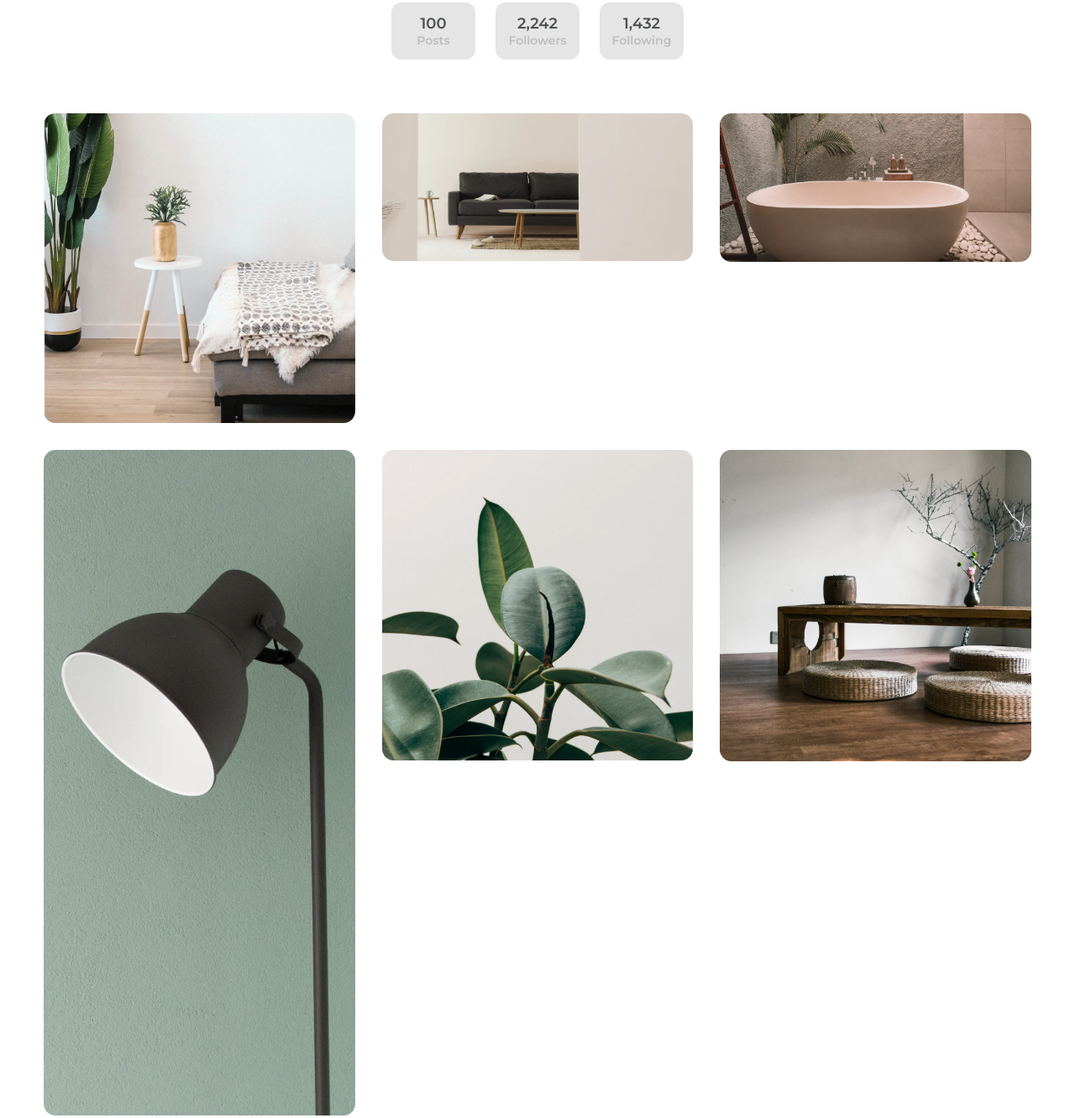
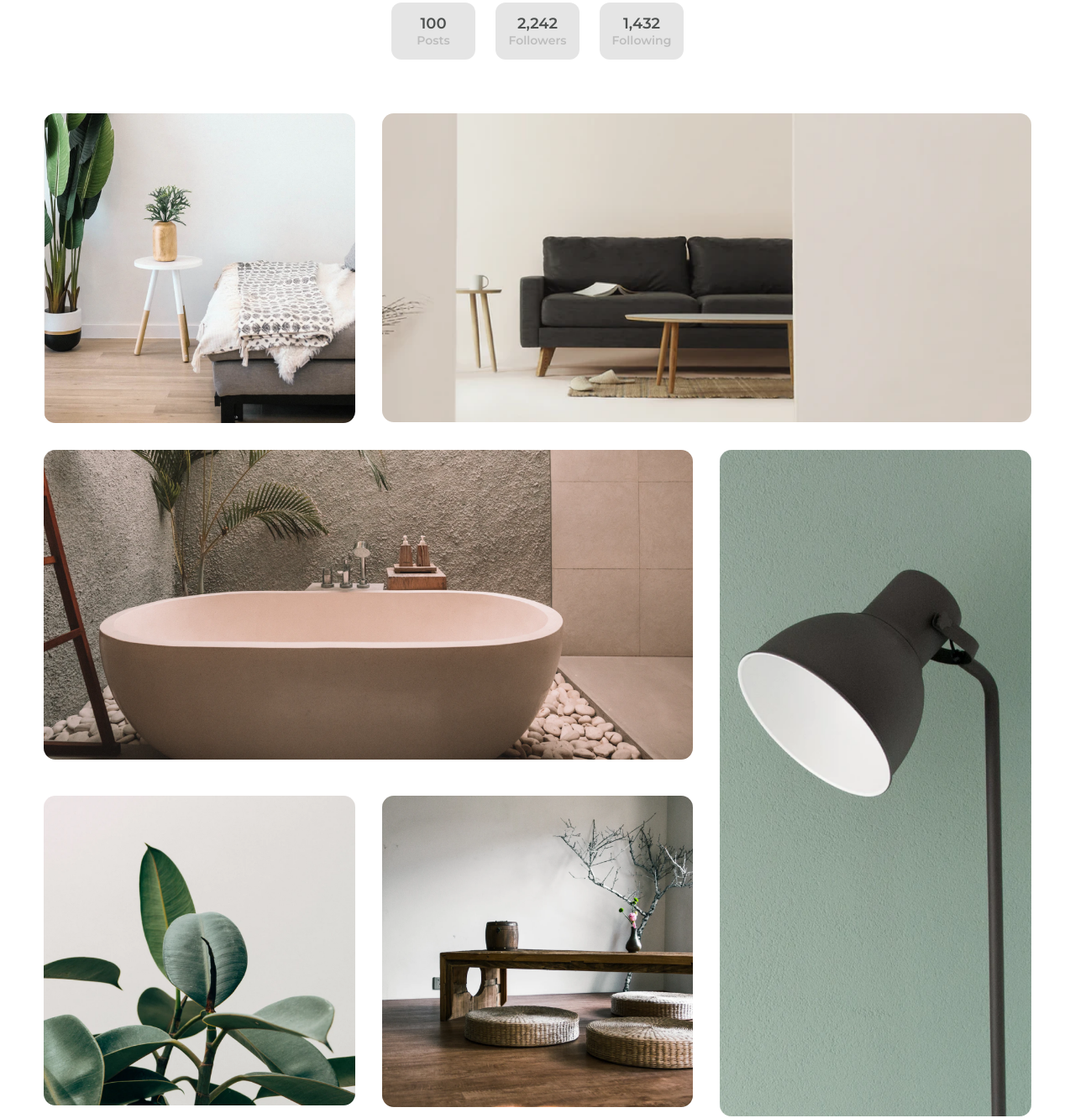
Before and after one commit to namelessolo/devchallenges, a plain HTML site: page 05-my-gallery-master/index.html in a window 1280 px wide. Shown: the part 266-1598 px from the top of the page at 84% size. Drawn offline with Linux system fonts and the light colour scheme.

Commit message:
refactor(main.css): repair grid

```diff
--- a/05-my-gallery-master/scss/main.scss
+++ b/05-my-gallery-master/scss/main.scss
@@ -70,10 +70,26 @@
 
 .photos {
   display: grid;
-  grid-template-columns: repeat(3, 1fr);
+  grid-template-columns: repeat(3, auto);
   grid-template-rows: repeat(3, auto);
-  grid-auto-flow: dense;
   gap: 0.75em;
+
+  & .photo2 {
+    grid-column: 2/4;
+  }
+
+  & .photo3 {
+    grid-column: 1/3;
+  }
+
+  & .photo4 {
+    grid-row: 2/4;
+    grid-column: 3/4;
+  }
+
+  & .photo5 {
+    object-fit: cover;
+  }
 
   &__img {
     width: 100%;
@@ -81,15 +97,6 @@
     grid-row: span 1;
     grid-column: span 1;
     border-radius: 14px;
-    object-fit: cover;
-
-    &--width {
-      grid-column: span 2;
-    }
-
-    &--height {
-      grid-row: span 2;
-    }
   }
 }
 
```
Also changed, not shown: 05-my-gallery-master/css/main.css, 1 other file.
